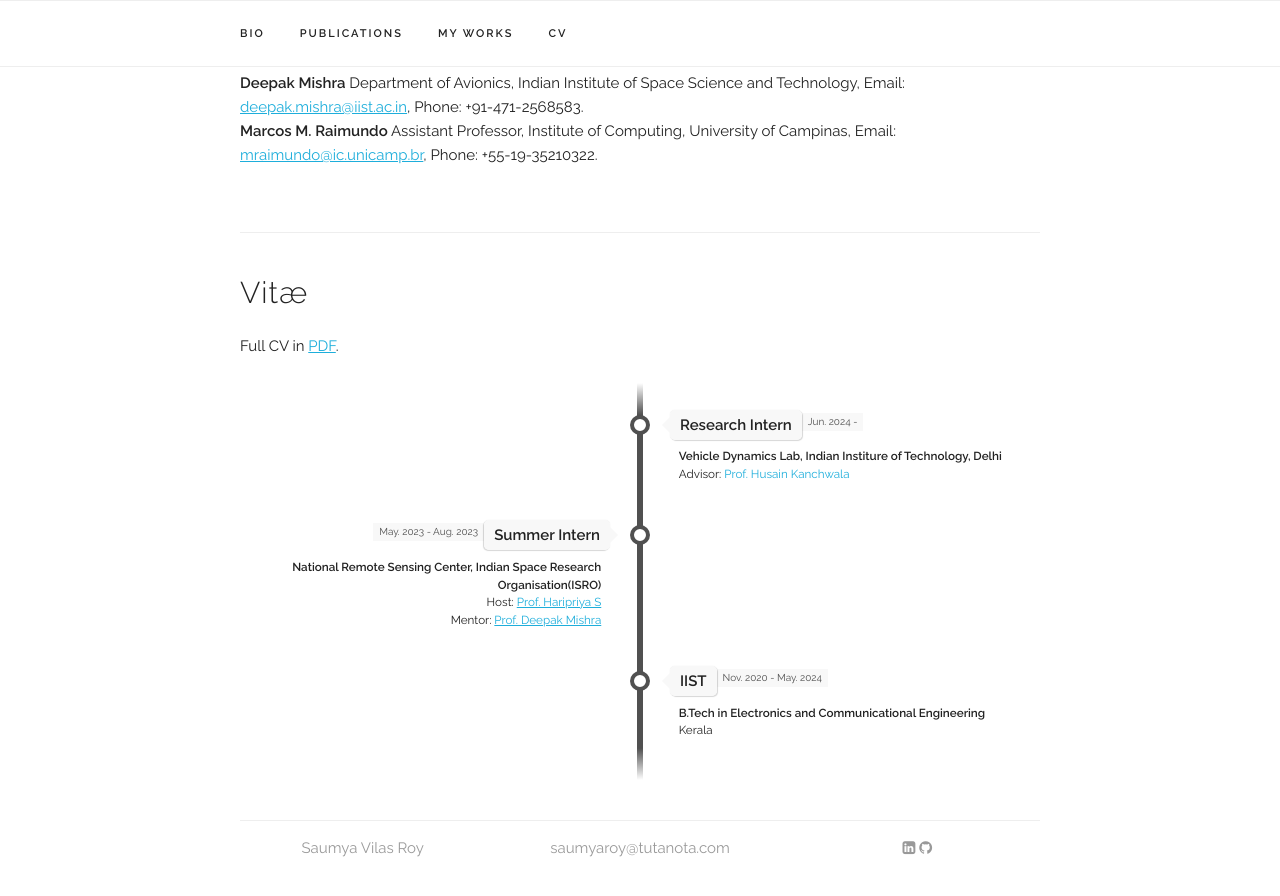
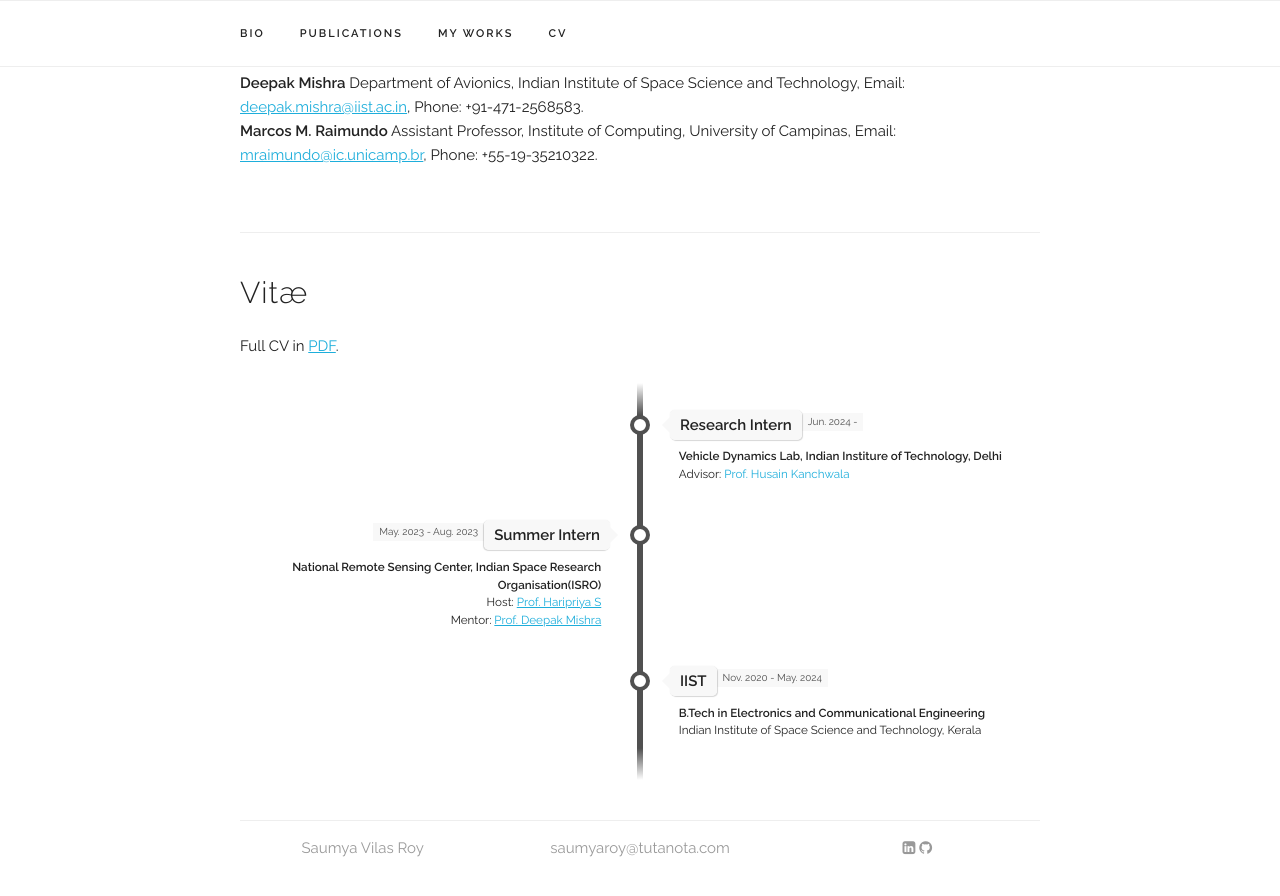
Before and after one commit to kurmananda/saumya, a Jekyll site: the page built from index.html, in a window 1280 px wide and 900 px high, scrolled down 1701 px. Shown: the top 896 px of the window. Built offline with Jekyll 4.4.1, drawn with Linux system fonts in a browser that asks for light colours.

Commit message:
Update experience.yaml

```diff
--- a/_data/experience.yaml
+++ b/_data/experience.yaml
@@ -15,5 +15,5 @@ experiences:
 - place: "IIST"
   time: "Nov. 2020 - May. 2024"
   title: "B.Tech in Electronics and Communicational Engineering"
-  subtitle: "Kerala"
+  subtitle: "Indian Institute of Space Science and Technology, Kerala"
   category: "school"
```
